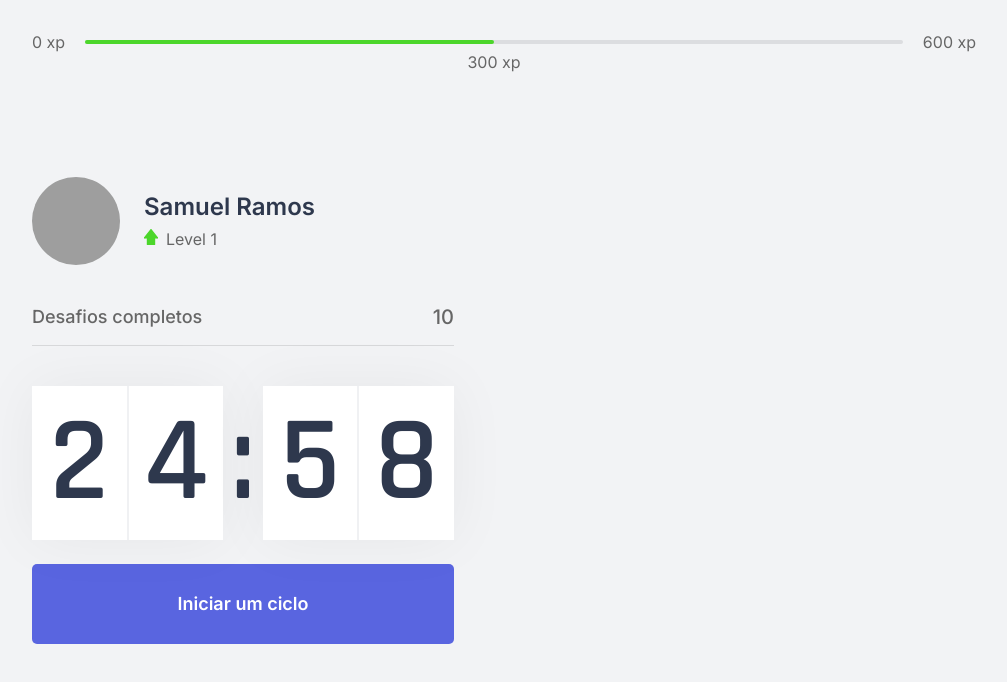
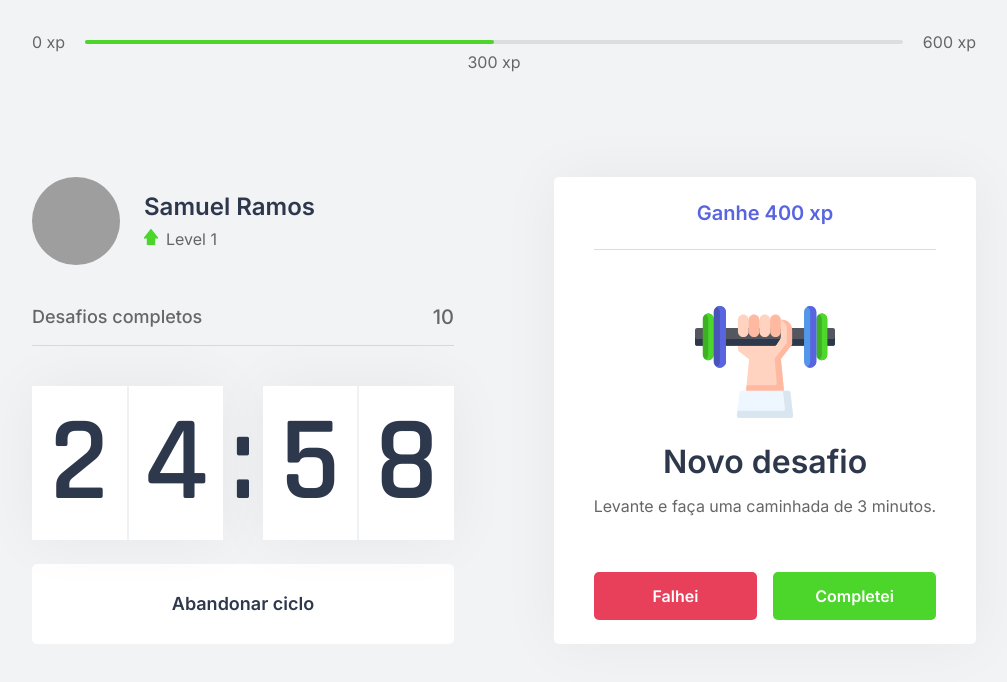
Before and after one commit to srsantosdev/nlw-move.it, a Next.js app: page / in a window 1280 px wide. Both pictures are taken after a click on the button "Iniciar um ciclo". Shown: the top 682 px of the page, without its empty margins (136-1143 px from the left). Built offline with nearby package versions, Linux system fonts and the light colour scheme; grey boxes are pictures that could not be loaded.

Commit message:
feat: added layout challenge box component

```diff
--- /dev/null
+++ b/src/components/ChallengeBox/index.tsx
@@ -0,0 +1,51 @@
+import React from 'react';
+
+import styles from '../../styles/components/ChallengeBox.module.css'
+
+const ChallengeBox: React.FC = () => {
+  const hasActiveChallenge = true
+
+  return (
+    <div className={styles.challengeBoxContainer}>
+      {hasActiveChallenge ? (
+        <div className={styles.challengeActive}>
+          <header>
+            Ganhe 400 xp
+          </header>
+          <main>
+            <img src="/icons/body.svg" alt=""/>
+            <strong>Novo desafio</strong>
+            <p>Levante e faça uma caminhada de 3 minutos.</p>
+          </main>
+
+          <footer>
+            <button
+              type="button"
+              className={styles.challengeFailedButton}
+            >
+              Falhei
+            </button>
+
+            <button
+              type="button"
+              className={styles.challengeSucceededButton}
+            >
+              Completei
+            </button>
+          </footer>
+        </div>
+      ): (
+
+        <div className={styles.challengeNotActive}>
+        <strong>Finalize um ciclo para receber desafios</strong>
+        <p>
+          <img src="icons/level-up.svg" alt="Level Up"/>
+          Avance de level completando os desafios
+        </p>
+      </div>
+        )}
+    </div>
+  )
+}
+
+export default ChallengeBox;
--- a/src/components/Countdown/index.tsx
+++ b/src/components/Countdown/index.tsx
@@ -2,9 +2,13 @@
 
 import styles from '../../styles/components/Countdown.module.css';
 
+let countdownTimeout: NodeJS.Timeout
+const DEFAULT_TIME = 25 * 60
+
 const Countdown: React.FC = () => {
-  const [time, setTime] = useState(25 * 60)
-  const [active, setActive] = useState(false)
+  const [time, setTime] = useState(DEFAULT_TIME)
+  const [isActive, setIsActive] = useState(false)
+  const [hasFinish, setHasFinish] = useState(false)
 
   const minutes = useMemo(() => Math.floor(time / 60), [time])
   const seconds = useMemo(() => time % 60, [time])
@@ -18,16 +22,26 @@
   }, [seconds])
 
   const startCountdown = useCallback(() => {
-    setActive(true)
+    setIsActive(true)
+  }, [])
+
+  const resetCountdown = useCallback(() => {
+    clearTimeout(countdownTimeout)
+    setIsActive(false)
+
+    setTime(DEFAULT_TIME)
   }, [])
 
   useEffect(() => {
-    if (active && time > 0) {
-      setTimeout(() => {
+    if (isActive && time > 0) {
+      countdownTimeout = setTimeout(() => {
         setTime(time - 1)
       }, 1000)
+    } else if (isActive && time === 0) {
+      setHasFinish(true)
+      setIsActive(false)
     }
-  }, [active, time])
+  }, [isActive, time])
 
   return (
     <>
@@ -43,6 +57,28 @@
         </div>
       </div>
 
+      {hasFinish ? (
+        <button
+          type="button"
+          disabled
+          className={styles.countdownButton}
+        >
+          Ciclo encerrado
+        </button>
+      ) : (
+          <>
+            {isActive ? (
+              <button
+                type="button"
+                className={[
+                  styles.countdownButton,
+                  styles.countdownButtonActive
+                ].join(' ')}
+                onClick={resetCountdown}
+              >
+                Abandonar ciclo
+              </button>
+            ) : (
                 <button
                   type="button"
                   className={styles.countdownButton}
@@ -50,6 +86,9 @@
                 >
                   Iniciar um ciclo
                 </button>
+              )}
+          </>
+        )}
     </>
   )
 }
--- a/src/pages/index.tsx
+++ b/src/pages/index.tsx
@@ -1,4 +1,5 @@
 import Head from 'next/head'
+import ChallengeBox from '../components/ChallengeBox';
 
 import CompletedChallenges from '../components/CompletedChallenges';
 import Countdown from '../components/Countdown';
@@ -22,7 +23,9 @@
           <CompletedChallenges />
           <Countdown />
         </div>
-        <div></div>
+        <div>
+          <ChallengeBox />
+        </div>
       </section>
     </div>
   );
--- /dev/null
+++ b/src/styles/components/ChallengeBox.module.css
@@ -0,0 +1,111 @@
+.challengeBoxContainer {
+  height: 100%;
+  background: var(--white);
+  border-radius: 5px;
+  box-shadow: 0 0 60px rgba(0, 0, 0, 0.05);
+  padding: 2.4rem 3.2rem;
+
+  display: flex;
+  flex-direction: column;
+  align-items: center;
+  justify-content: center;
+
+  text-align: center;
+}
+
+.challengeNotActive {
+  display: flex;
+  flex-direction: column;
+  align-items: center;
+}
+
+.challengeNotActive strong {
+  font-size: 2rem;
+  font-weight: 500;
+  line-height: 1.8rem;
+}
+
+.challengeNotActive p {
+  display: flex;
+  flex-direction: column;
+  align-items: center;
+  line-height: 1.8rem;
+
+  max-width: 70%;
+  margin-top: 4.8rem;
+}
+
+.challengeNotActive p > img {
+  margin-bottom: 1.6rem;
+}
+
+.challengeActive {
+  height: 100%;
+
+  display: flex;
+  flex-direction: column;
+}
+
+.challengeActive header {
+  color: var(--blue);
+  font-weight: 600;
+  font-size: 2rem;
+
+  padding: 0 3.2rem 2.4rem;
+  border-bottom: 1px solid var(--gray-line);
+}
+
+.challengeActive main {
+  flex: 1;
+  display: flex;
+  flex-direction: column;
+  align-items: center;
+  justify-content: center;
+}
+
+.challengeActive main strong {
+  font-weight: 600;
+  font-size: 3.2rem;
+  color: var(--title);
+  margin: 2.4rem 0 1.6rem;
+}
+
+.challengeActive main p {
+  line-height: 1.8rem;
+}
+
+.challengeActive footer {
+  display: grid;
+  grid-template-columns: 1fr 1fr;
+  gap: 1.6rem;
+}
+
+.challengeActive footer button {
+  height: 4.8rem;
+
+  display: flex;
+  align-items: center;
+  justify-content: center;
+
+  border: 0;
+  border-radius: 5px;
+
+  color: var(--white);
+
+  font-size: 1.6rem;
+  font-weight: 600;
+
+  transition: filter 0.2s;
+}
+
+.challengeActive footer button.challengeFailedButton {
+  background: var(--red);
+}
+
+.challengeActive footer button.challengeSucceededButton {
+  background: var(--green);
+}
+
+.challengeActive footer button:hover {
+  filter: brightness(0.9)
+}
--- a/src/styles/components/Countdown.module.css
+++ b/src/styles/components/Countdown.module.css
@@ -54,6 +54,22 @@
   transition: background-color 0.2s;
 }
 
-.countdownButton:hover {
+.countdownButton:not(:disabled):hover {
   background-color: var(--blue-dark);
 }
+
+.countdownButtonActive {
+  background-color: var(--white);
+  color: var(--title);
+}
+
+.countdownButtonActive:not(:disabled):hover {
+  background-color: var(--red);
+  color: var(--white);
+}
+
+.countdownButton:disabled {
+  cursor: not-allowed;
+  background: var(--white);
+  color: var(--text);
+}
```
Lines whose indentation alone changed are shown as unchanged.
